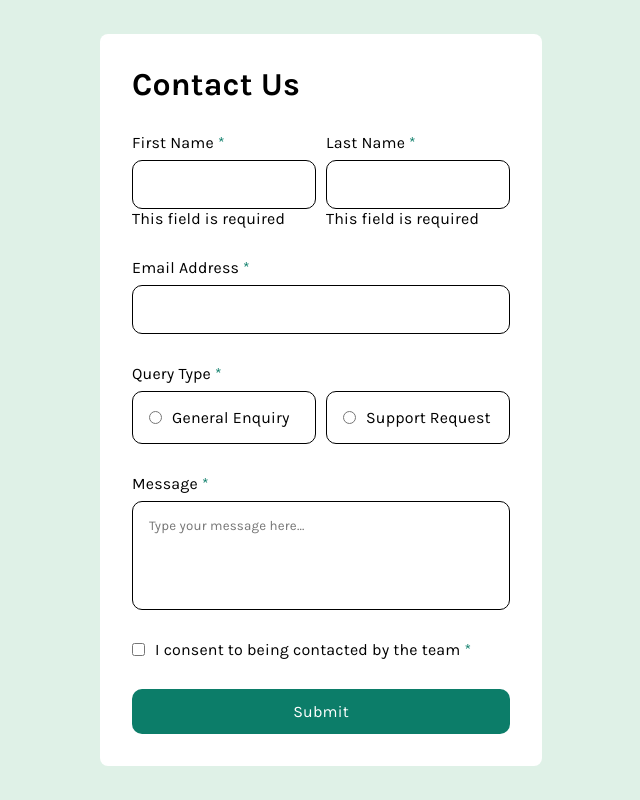
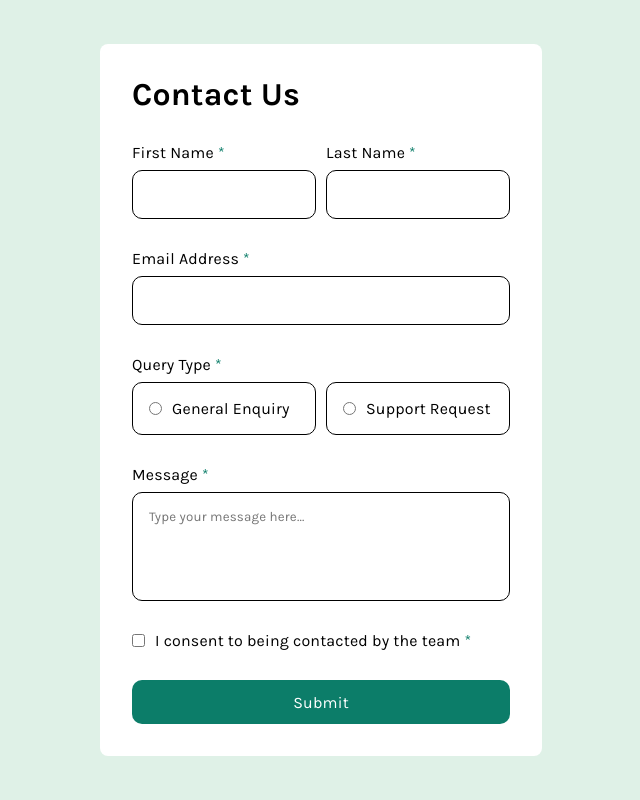
Before and after one commit to BernardoWE/Contact-form-react, a React (Vite) app: page / in a window 1280 px wide. Shown: the whole page, without its empty margins (319-959 px from the left). Built offline with nearby package versions, Linux system fonts and the light colour scheme.

Commit message:
adcionado a funcao handleSubmit para mostrar o error apenas ao enviar o form

```diff
--- a/src/components/input.jsx
+++ b/src/components/input.jsx
@@ -1,7 +1,8 @@
 
 import { Span } from '../pages/Home/styles'
 import { Input } from './styles'
-function DivInput({ label, error, ...props }) {
+function DivInput({ label, error, submitted, ...props }) {
+
 
   return (
 
@@ -11,7 +12,8 @@ function DivInput({ label, error, ...props }) {
 
       <Input {...props} value={props.value} onChange={props.onChange} />
 
-      {error && <span>{error}</span>}
+      {/* {error && <span>{error}</span>} */}
+      {submitted && !props.value ? <span>{error}</span> : null}
 
     </div>
 
--- a/src/pages/Home/index.jsx
+++ b/src/pages/Home/index.jsx
@@ -8,35 +8,43 @@ function App() {
 
 
     const [showToast, setShowToast] = useState(false)
-
     function handleToast(e) {
      e.preventDefault()
 
+
+    console.log(name)
     setShowToast(true)
 
     setTimeout(() => {
         setShowToast(false)
     }, 3000)
   }
+    const [name, setName] = useState('')
+    const [lastName, setLastName] = useState('')
 
     const[errors, setErrors] = useState({
         name: 'This field is required',
         email: 'Please enter a valid email address',
     })
-    const [name, setName] = useState('')
-    const [lastName, setLastName] = useState('')
-    console.log(name)
+    const [submitted, setSubmitted] = useState(false)
+
+    function handleSubmit(e){
+
+        setSubmitted(true)
+         e.preventDefault()
+    }
+
 
   return (
     <>
         <Background>
 
-        <Form action="submit" onSubmit={handleToast}>
+        <Form action="submit" onSubmit={handleSubmit}>
             <h1>Contact Us</h1>
             <ContainerInputsName>
-                <DivInput label="First Name" error={errors.name} type="text" value={name} onChange={(e) => setName(e.target.value)}/>
+                <DivInput label="First Name" error={errors.name} type="text" value={name} submitted={submitted} onChange={(e) => setName(e.target.value)}/>
 
-                <DivInput label="Last Name" error={errors.name} type="text" value={lastName} onChange={(e) => setLastName(e.target.value)}/>
+                <DivInput label="Last Name" error={errors.name} type="text" value={lastName} submitted={submitted} onChange={(e) => setLastName(e.target.value)}/>
                 {/* <div>
 
                     <label>
@@ -57,12 +65,14 @@ function App() {
 
 
             <ContainerInputEmail>
+
                 <label>
                     Email Address <Span>*</Span>
                 </label>
                 <Input type="email" id="email"/>
                 {/* <p>Please enter a valid email address</p> */}
                 {/* This field is required */}
+
             </ContainerInputEmail>
            <ContainerInputRadio>
 
```
